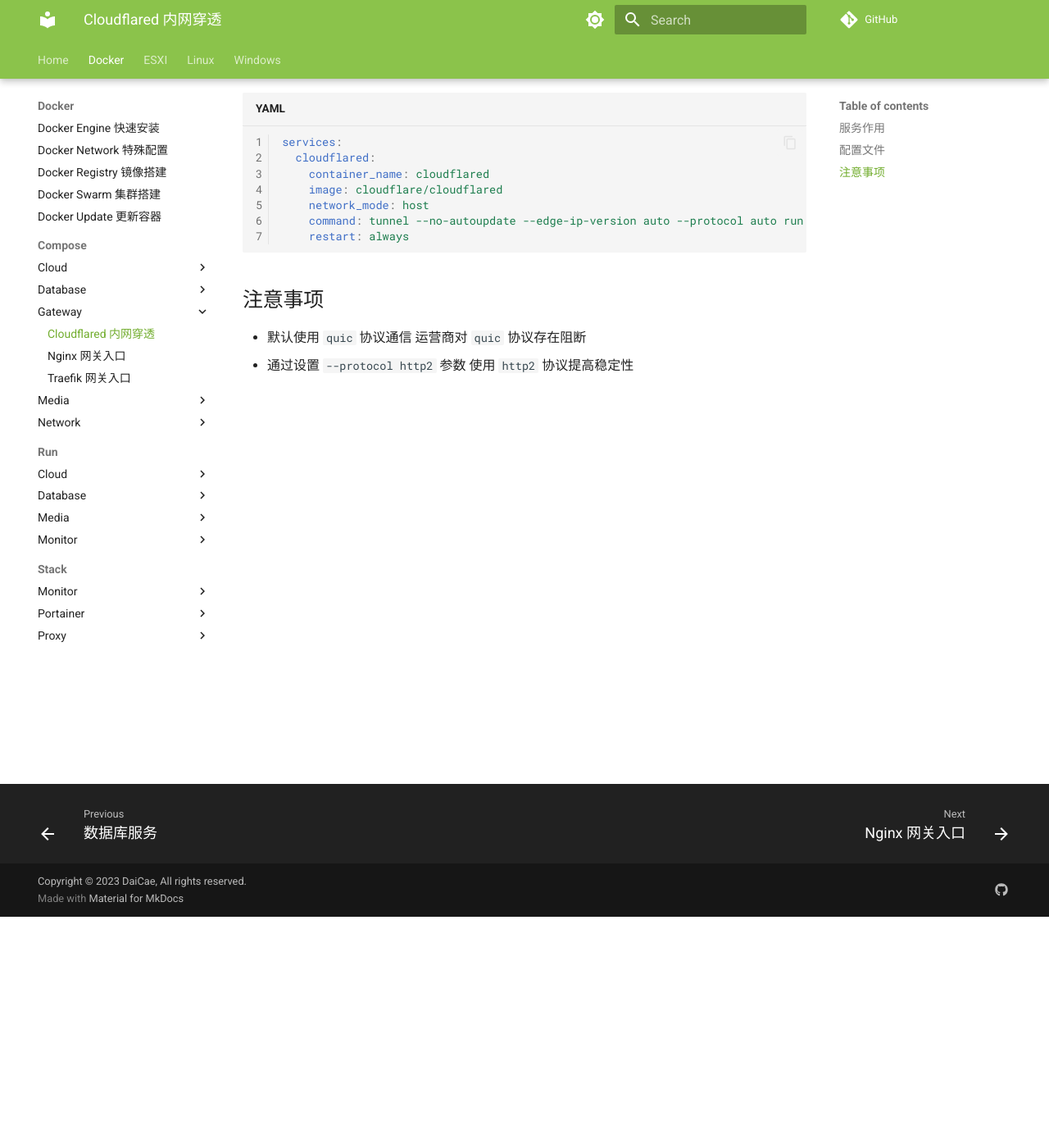
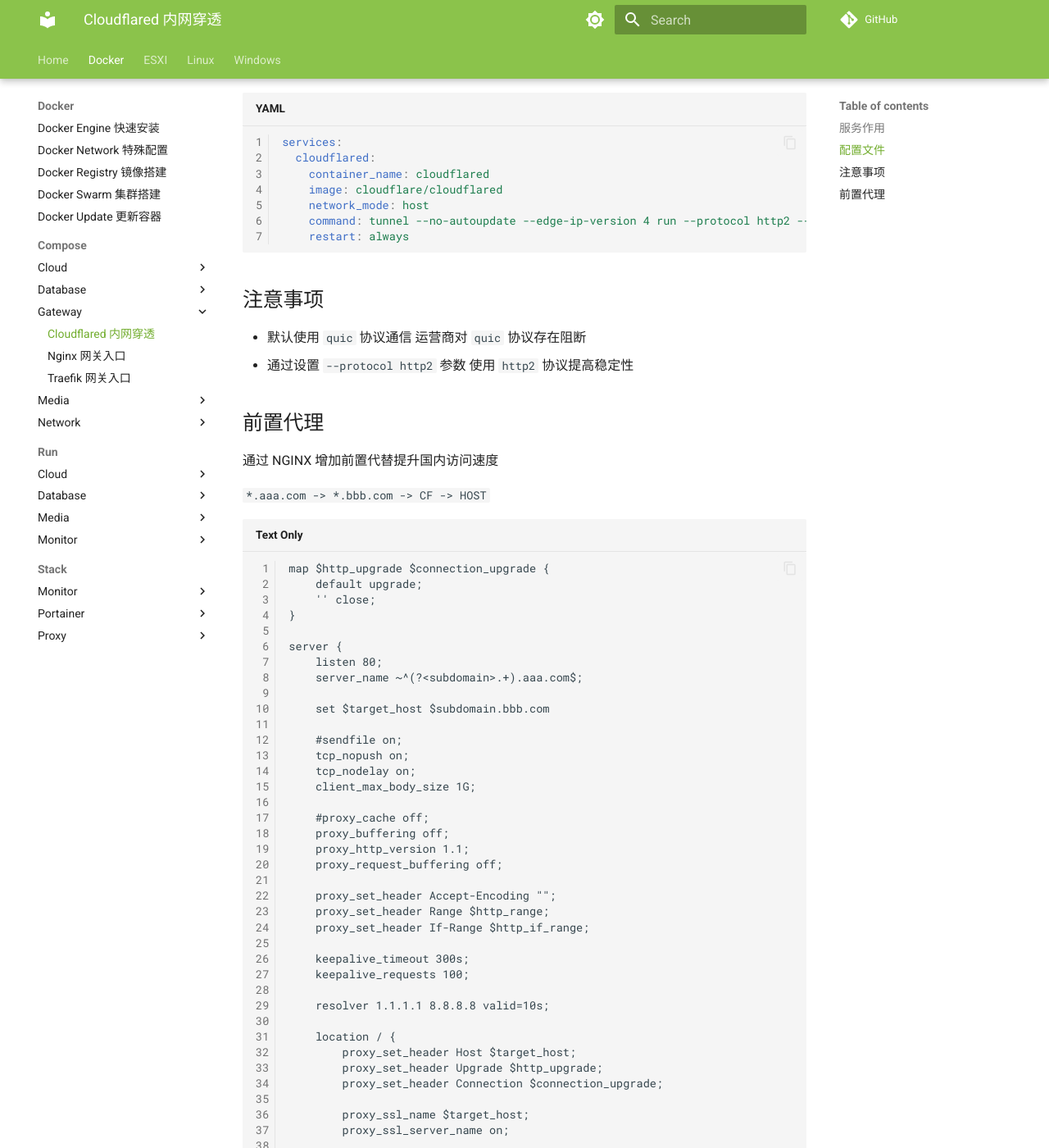
Before and after one commit to zexvar/wiki, an MkDocs documentation site: the page built from docs/Docker/Compose/Gateway/cloudflared.md, in a window 1280 px wide and 1400 px high, scrolled down 282 px. Shown: the whole window at 82% size. Built offline with MkDocs 1.6.1 and Material for MkDocs 9.7.7, drawn with Linux system fonts in a browser that asks for light colours; comment, search, counter and statistics services are not loaded; the version menu is left out; some of the changed text lies outside the part shown.

Commit message:
update Docker\Compose\Gateway\cloudflared

````diff
--- a/docs/Docker/Compose/Gateway/cloudflared.md
+++ b/docs/Docker/Compose/Gateway/cloudflared.md
@@ -13,7 +13,7 @@
     container_name: cloudflared
     image: cloudflare/cloudflared
     network_mode: host
-    command: tunnel --no-autoupdate --edge-ip-version auto --protocol auto run --token ******
+    command: tunnel --no-autoupdate --edge-ip-version 4 run --protocol http2 --token  ******
     restart: always
 ```
 
@@ -21,3 +21,55 @@
 
 - 默认使用 `quic` 协议通信 运营商对 `quic` 协议存在阻断
 - 通过设置 `--protocol http2` 参数 使用 `http2` 协议提高稳定性
+
+## 前置代理
+
+通过 NGINX 增加前置代替提升国内访问速度
+
+`*.aaa.com -> *.bbb.com -> CF -> HOST`
+
+```
+map $http_upgrade $connection_upgrade {
+    default upgrade;
+    '' close;
+}
+
+server {
+    listen 80;
+    server_name ~^(?<subdomain>.+).aaa.com$;
+
+    set $target_host $subdomain.bbb.com
+
+    #sendfile on;
+    tcp_nopush on;
+    tcp_nodelay on;
+    client_max_body_size 1G;
+
+    #proxy_cache off;
+    proxy_buffering off;
+    proxy_http_version 1.1;
+    proxy_request_buffering off;
+
+    proxy_set_header Accept-Encoding "";
+    proxy_set_header Range $http_range;
+    proxy_set_header If-Range $http_if_range;
+
+    keepalive_timeout 300s;
+    keepalive_requests 100;
+
+    resolver 1.1.1.1 8.8.8.8 valid=10s;
+
+    location / {
+        proxy_set_header Host $target_host;
+        proxy_set_header Upgrade $http_upgrade;
+        proxy_set_header Connection $connection_upgrade;
+
+        proxy_ssl_name $target_host;
+        proxy_ssl_server_name on;
+
+        proxy_pass https://$target_host;
+        proxy_redirect http://$target_host/ https://$host/;
+        proxy_redirect https://$target_host/ https://$host/;
+    }
+}
+```
````
